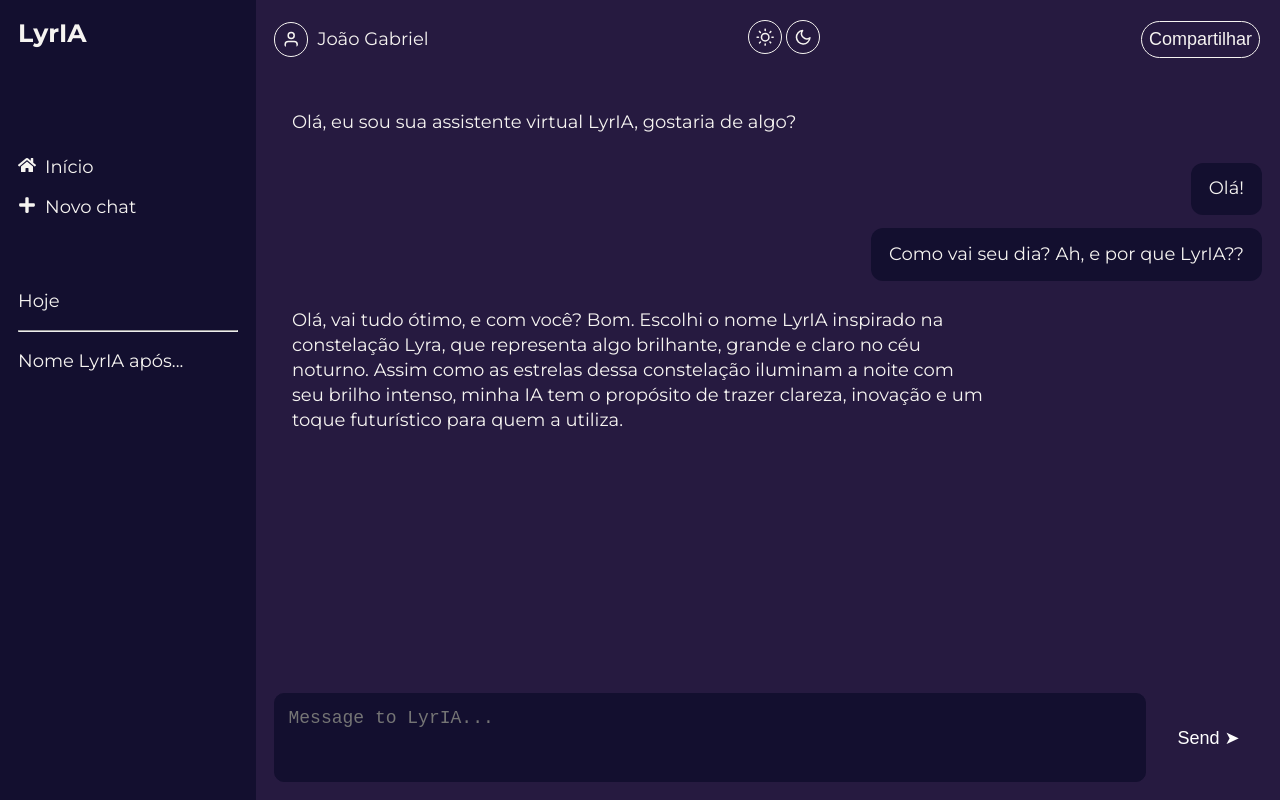
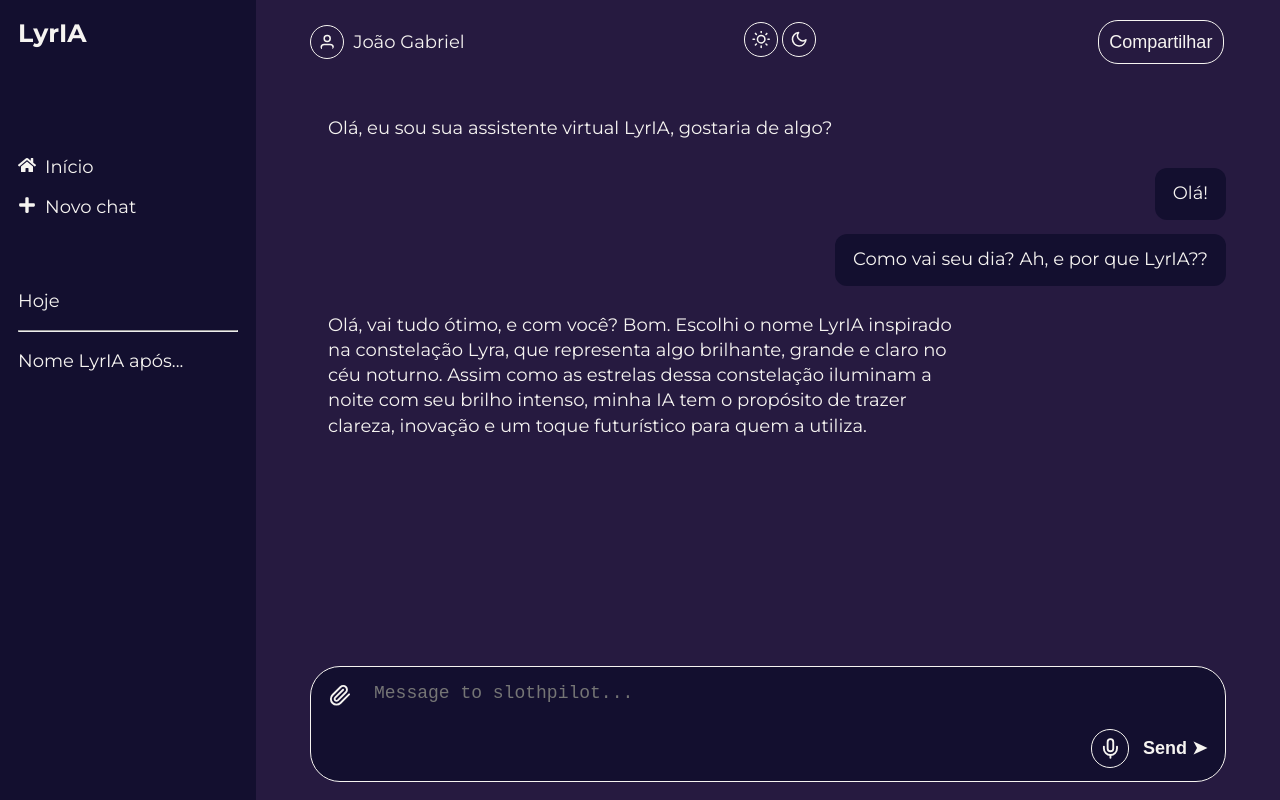
Before and after one commit to SENAISP-Unid601-Projetos/LyrIA, a React (Vite) app in the folder lyria-web/: page /chat in a window 1280 px wide. Built offline with nearby package versions, Linux system fonts and the light colour scheme.

Commit message:
Versao inicial do chatbot finalizado

```diff
--- a/lyria-web/src/pages/ChatScreen/Styles/styles.css
+++ b/lyria-web/src/pages/ChatScreen/Styles/styles.css
@@ -9,6 +9,7 @@
   height: 100vh;
 }
 
+/* ===== Sidebar ===== */
 .sidebar {
   width: 220px;
   background-color: var(--color-dark-purpleV2);
@@ -30,7 +31,6 @@
 }
 
 .sidebar h2 {
-  color: var(--color-white);
   font-size: 1.4rem;
   margin-bottom: 2rem;
 }
@@ -41,11 +41,13 @@
   gap: 1rem;
 }
 
+/* ===== Área do Chat ===== */
 .chat-area {
   flex: 1;
   display: flex;
   flex-direction: column;
   background-color: var(--color-dark-purple);
+  padding: 0 2rem;
 }
 
 .chat-header {
@@ -61,31 +63,27 @@
   gap: 0.5rem;
 }
 
-.user-icon {
+.user-icon,
+.chat-actions-icon,
+.chat-input-actions .icon {
   border: 1px solid var(--color-white);
   border-radius: 100%;
   padding: 0.4rem;
-}
-
-.chat-actions-icon {
-  border: 1px solid var(--color-white);
-  border-radius: 100%;
-  padding: 0.4rem;
-}
-
-.share-btn p {
-  border: 1px solid var(--color-white);
-  padding: 0.4rem;
-  border-radius: 20px;
 }
 
 .chat-actions button,
 .share-btn {
   background: none;
   border: none;
-  color: var(--color-white);
   cursor: pointer;
   padding: 0.1rem;
+}
+
+.share-btn p {
+  border: 1px solid var(--color-white);
+  padding: 0.6rem;
+  border-radius: 20px;
+  font-size: 18px;
 }
 
 .chat-body {
@@ -114,30 +112,58 @@
   align-self: flex-end;
 }
 
-.chat-input {
+/* ===== Input de Chat ===== */
+.chat-input-container {
+  position: relative;
   display: flex;
-  padding: 1rem;
-  gap: 0.5rem;
+  align-items: flex-start;
+  gap: 0.75rem;
+  margin: 1rem;
+  padding: 0.75rem 1rem;
+  background-color: var(--color-dark-purpleV2);
+  border: 1px solid var(--color-white);
+  border-radius: 30px;
 }
 
-.chat-input textarea {
+.chat-input-container textarea {
   flex: 1;
-  background-color: var(--color-dark-purpleV2);
-  border: 1px solid var(--color-dark-purpleV2);
-  border-radius: 10px;
-  padding: 0.75rem;
+  background-color: transparent;
+  border: none;
+  outline: none;
+  resize: none;
   color: var(--color-white);
-  resize: none;
   font-size: 1rem;
-  height: 60px;
+  line-height: 1;
+  padding: 0.2rem 7rem 0.2rem 0.5rem;
+  min-height: 80px;
 }
 
-.chat-input button {
+.chat-input-container .icon {
+  color: var(--color-white);
+  font-size: 1.25rem;
+  cursor: pointer;
+  margin-top: 0.2rem;
+}
+
+.chat-input-actions {
+  position: absolute;
+  bottom: 0.75rem;
+  right: 1rem;
+  display: flex;
+  align-items: center;
+  gap: 0.75rem;
+}
+
+.chat-input-actions .icon {
+  margin-top: 0;
+}
+
+.chat-input-container button {
   background-color: transparent;
   border: none;
-  color: white;
-  border-radius: 10px;
-  padding: 0 1.25rem;
+  color: var(--color-white);
   cursor: pointer;
   font-size: 1rem;
+  font-weight: bold;
+  padding: 0;
 }
--- a/lyria-web/src/pages/ChatScreen/index.jsx
+++ b/lyria-web/src/pages/ChatScreen/index.jsx
@@ -1,24 +1,28 @@
-import { useState } from 'react';
-import './Styles/styles.css';
-import { FaHome, FaPlus } from 'react-icons/fa';
-import { FiSun, FiMoon, FiUser } from 'react-icons/fi';
+import { useState } from "react";
+import "./Styles/styles.css";
+import { FaHome, FaPlus } from "react-icons/fa";
+import { FiSun, FiMoon, FiUser } from "react-icons/fi";
+import { LuPaperclip, LuMic } from "react-icons/lu";
 
 function Chatbot() {
   const [messages, setMessages] = useState([
-    { sender: 'bot', text: 'Olá, eu sou sua assistente virtual LyrIA, gostaria de algo?' },
-    { sender: 'user', text: 'Olá!' },
-    { sender: 'user', text: 'Como vai seu dia? Ah, e por que LyrIA??' },
     {
-      sender: 'bot',
-      text: 'Olá, vai tudo ótimo, e com você? Bom. Escolhi o nome LyrIA inspirado na constelação Lyra, que representa algo brilhante, grande e claro no céu noturno. Assim como as estrelas dessa constelação iluminam a noite com seu brilho intenso, minha IA tem o propósito de trazer clareza, inovação e um toque futurístico para quem a utiliza.'
+      sender: "bot",
+      text: "Olá, eu sou sua assistente virtual LyrIA, gostaria de algo?",
+    },
+    { sender: "user", text: "Olá!" },
+    { sender: "user", text: "Como vai seu dia? Ah, e por que LyrIA??" },
+    {
+      sender: "bot",
+      text: "Olá, vai tudo ótimo, e com você? Bom. Escolhi o nome LyrIA inspirado na constelação Lyra, que representa algo brilhante, grande e claro no céu noturno. Assim como as estrelas dessa constelação iluminam a noite com seu brilho intenso, minha IA tem o propósito de trazer clareza, inovação e um toque futurístico para quem a utiliza.",
     },
   ]);
-  const [input, setInput] = useState('');
+  const [input, setInput] = useState("");
 
   const handleSend = () => {
     if (!input.trim()) return;
-    setMessages([...messages, { sender: 'user', text: input }]);
-    setInput('');
+    setMessages([...messages, { sender: "user", text: input }]);
+    setInput("");
   };
 
   return (
@@ -26,8 +30,14 @@ function Chatbot() {
       <aside className="sidebar">
         <h2> LyrIA</h2>
         <nav>
-          <div><FaHome /><p>Início</p></div>
-          <div><FaPlus /><p>Novo chat</p></div>
+          <div>
+            <FaHome />
+            <p>Início</p>
+          </div>
+          <div>
+            <FaPlus />
+            <p>Novo chat</p>
+          </div>
         </nav>
         <div className="sidebar-footer">
           <p>Hoje</p>
@@ -43,10 +53,16 @@ function Chatbot() {
             <span>João Gabriel</span>
           </div>
           <div className="chat-actions">
-            <button><FiSun className="chat-actions-icon"/></button>
-            <button><FiMoon className="chat-actions-icon"/></button>
+            <button>
+              <FiSun className="chat-actions-icon" />
+            </button>
+            <button>
+              <FiMoon className="chat-actions-icon" />
+            </button>
           </div>
-          <button className="share-btn"><p>Compartilhar</p></button>
+          <button className="share-btn">
+            <p>Compartilhar</p>
+          </button>
         </header>
         <div className="chat-body">
           {messages.map((msg, idx) => (
@@ -55,13 +71,16 @@ function Chatbot() {
             </div>
           ))}
         </div>
-        <footer className="chat-input">
-          <textarea
-            value={input}
-            onChange={(e) => setInput(e.target.value)}
-            placeholder="Message to LyrIA..."
-          />
-          <button onClick={handleSend}>Send ➤</button>
+        <footer className="chat-input-container">
+          {/* Ícone de anexo */}
+          <LuPaperclip className="icon" />
+
+          <textarea placeholder="Message to slothpilot..." rows="1" />
+          {/* Novo container para as ações */}
+          <div className="chat-input-actions">
+            <LuMic className="icon" />
+            <button>Send ➤</button>
+          </div>
         </footer>
       </main>
     </div>
```
